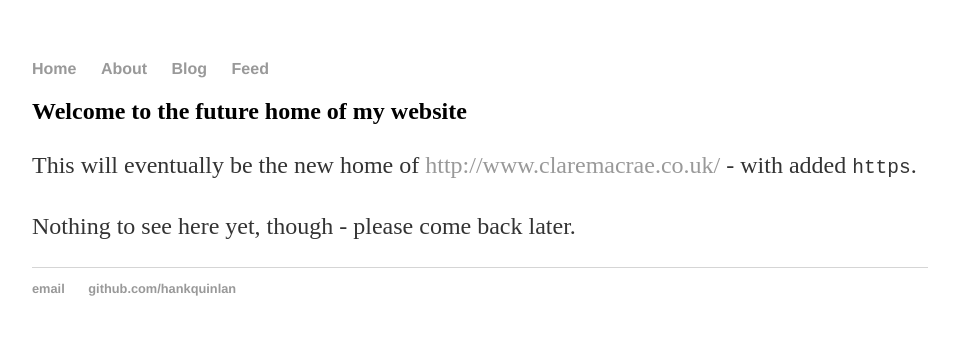
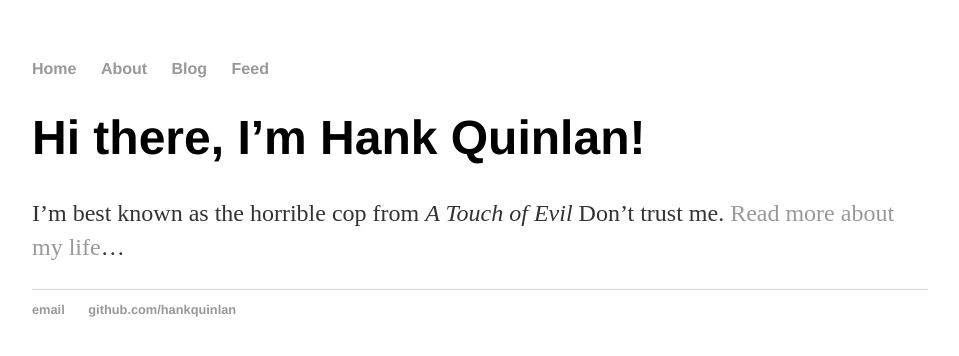
Before and after one commit to claremacrae/claremacrae.github.io, a Jekyll site: the page built from index.md, in a window 1280 px wide. Shown: the top 356 px of the page, without its empty margins (160-1119 px from the left). Built offline with Jekyll 4.4.1, drawn with Linux system fonts in a browser that asks for light colours; our own code applies the rules of GitHub Pages for plain Markdown files.

Commit message:
Use index.md instead of index.html

```diff
--- a/index.md
+++ b/index.md
@@ -1,5 +1,8 @@
-## Welcome to the future home of my website
+---
+layout: default
+title: Hank Quinlan, Horrible Cop
+---
 
-This will eventually be the new home of [http://www.claremacrae.co.uk/](http://www.claremacrae.co.uk/) - with added `https`.
+# Hi there, I'm Hank Quinlan!
 
-Nothing to see here yet, though - please come back later.
+I'm best known as the horrible cop from *A Touch of Evil* Don't trust me. [Read more about my life](about.html)...
```
